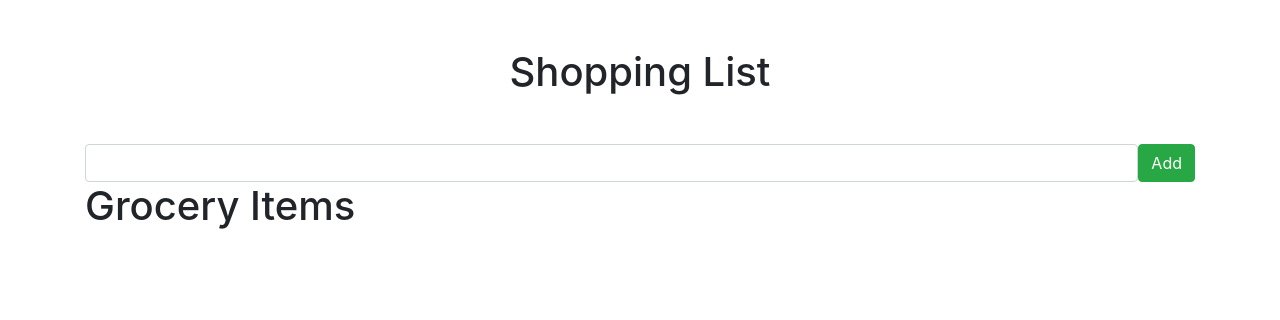
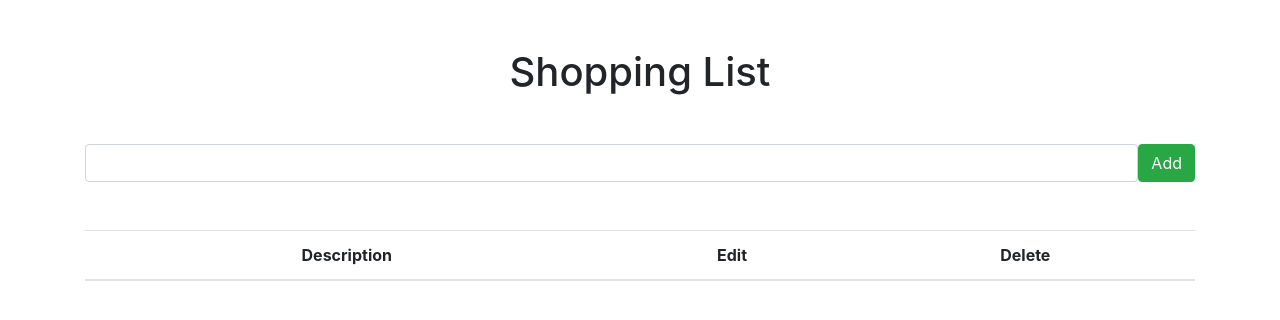
Before and after one commit to Geo-Bit/next-aisle, a React (Create React App) app in the folder client/: page / in a window 1280 px wide. Shown: the top 320 px of the page. Built offline with nearby package versions, Linux system fonts and the light colour scheme.

Commit message:
ListItems bootstrap table

```diff
--- a/client/src/components/ListItems.js
+++ b/client/src/components/ListItems.js
@@ -1,7 +1,27 @@
-import React from "react";
+import React, {Fragment, useEffect, useState} from "react";
 
 const ListItems = () => {
-    return <h1>Grocery Items</h1>
+    return(
+        <Fragment>
+            {" "}
+            <table class="table mt-5 text-center">
+            <thead>
+            <tr>
+                <th>Description</th>
+                <th>Edit</th>
+                <th>Delete</th>
+            </tr>
+            </thead>
+            <tbody>
+            {/*<tr>
+                <td>John</td>
+                <td>Doe</td>
+                <td>john@example.com</td>
+            </tr>*/}
+            </tbody>
+        </table>
+        </Fragment>
+    );
 };
 
 export default ListItems;
```
